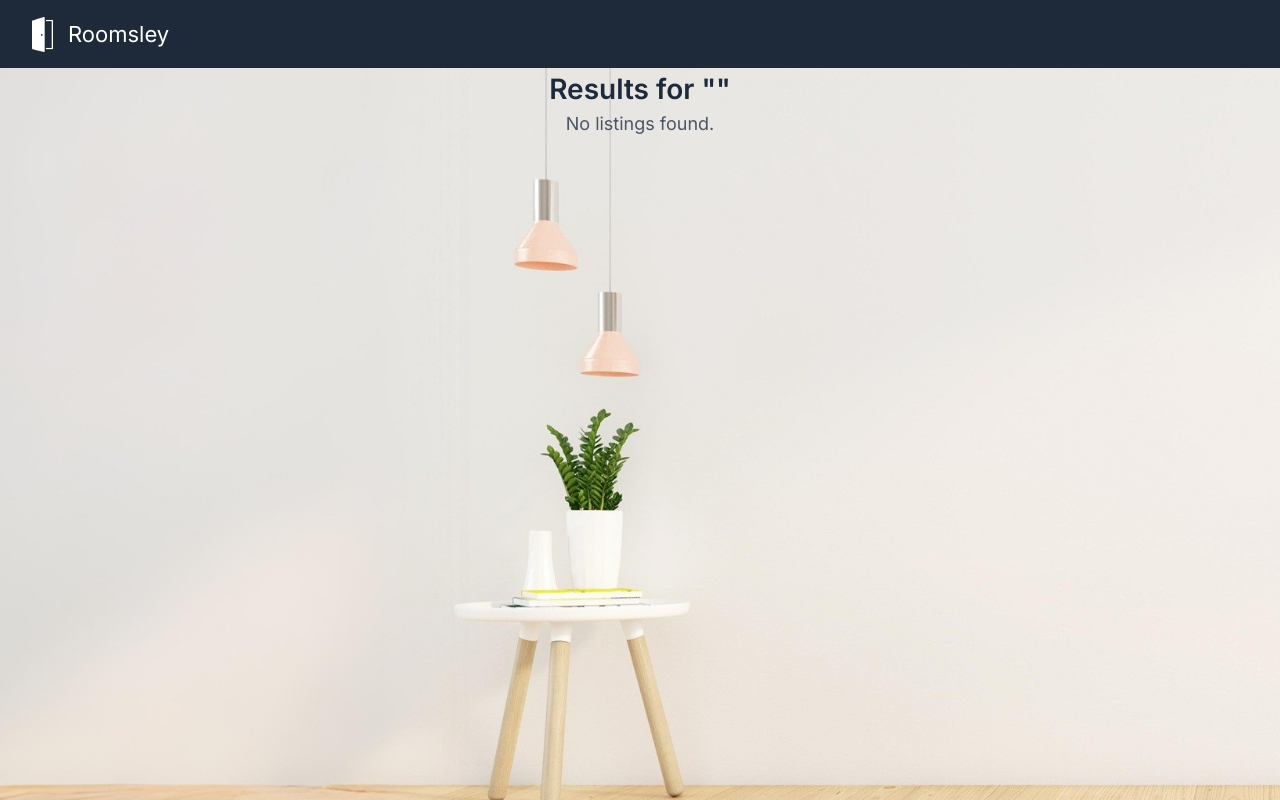
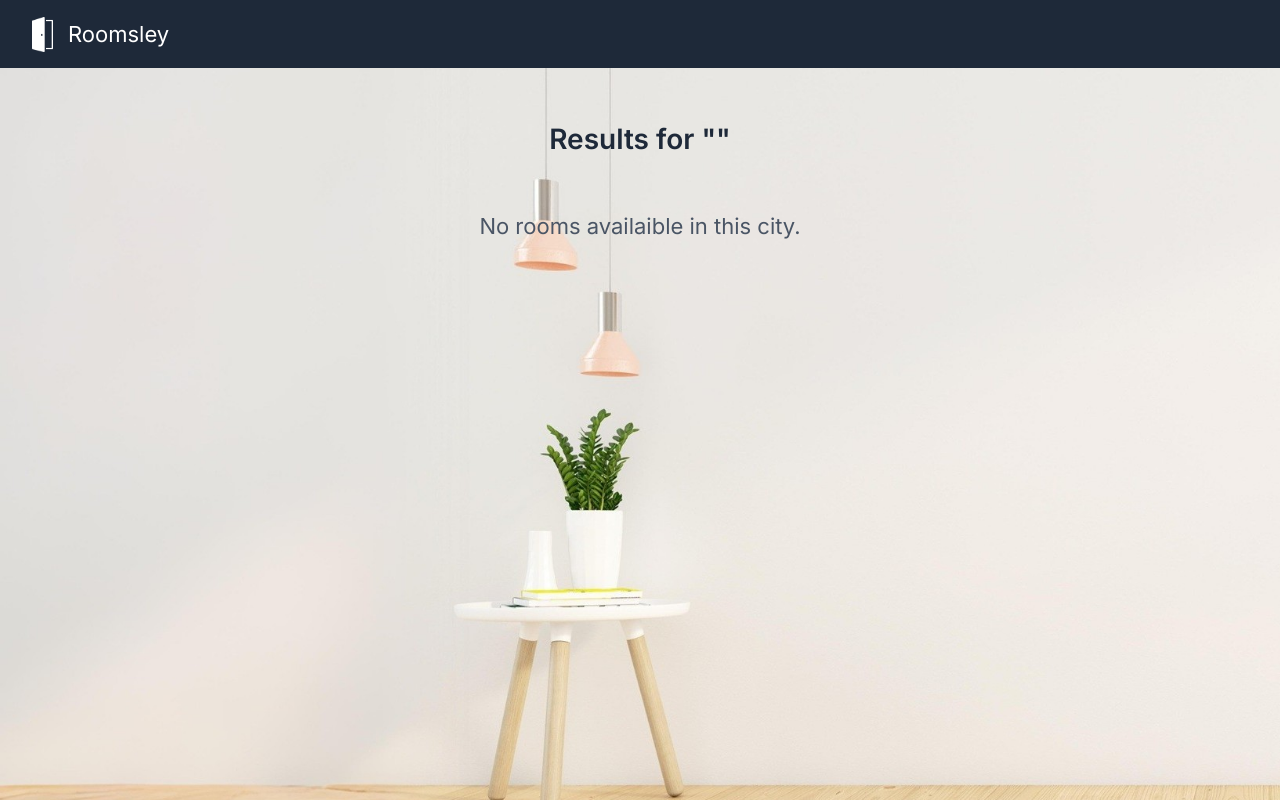
Before and after one commit to rohitkumar893/roomsley, a React (Vite) app: page /search in a window 1280 px wide. Built offline with nearby package versions, Linux system fonts and the light colour scheme.

Commit message:
modified search bar

```diff
--- a/src/pages/Listings.css
+++ b/src/pages/Listings.css
@@ -24,6 +24,10 @@
     animation-duration: 1s;
     animation-delay: 0.3s;
     animation-fill-mode: forwards;
+}
+
+.spacer{
+height: 50px;
 }
 
 .add{
--- a/src/pages/Listings.jsx
+++ b/src/pages/Listings.jsx
@@ -179,6 +179,8 @@ const handleSubmit = async (e) => {
           </div>
         ))}
     </div>
+    <div className='spacer'>
+    </div>
     </>
   )
 }
--- a/src/pages/Search.css
+++ b/src/pages/Search.css
@@ -5,3 +5,21 @@ nav{
   animation-delay: 0s;
   animation-fill-mode: forwards;
 }
+
+.prnt{
+  height: 100%;
+  width: 100%;
+  opacity:0;
+  animation-name: slideIn;
+  animation-duration: 2s;
+  animation-delay: 0s;
+  animation-fill-mode: forwards;
+}
+
+.resultsfor{
+  margin-top: 50px;
+}
+
+.roomsavail{
+  margin-top: 50px;
+}
--- a/src/pages/Search.jsx
+++ b/src/pages/Search.jsx
@@ -1,5 +1,6 @@
 import { useEffect, useState } from "react";
 import { useLocation, Link } from "react-router-dom";
+import './Search.css'
 
 const Search = () => {
   const location = useLocation();
@@ -32,19 +33,19 @@ const Search = () => {
   }, [searchTerm]);
 
   return (
-    <div>
+    <div className="prnt">
       <nav className="h-[68px] w-full flex justify-start items-center gap-[8px] bg-gray-800 text-[22px]">
         <img src='door.png' className='homeicon h-[35px]' alt="icon" />
         <Link to='/'><h1 className='text-white'>Roomsley</h1></Link>
       </nav>
 
-      <div className='text-center text-[28px] mt-6 text-gray-800 font-semibold'>
+      <div className='resultsfor text-center text-[28px] text-gray-800 font-semibold'>
         Results for "{searchTerm}"
       </div>
 
       {results.length === 0 ? (
-        <p className="text-center text-gray-600 text-[18px] mt-4">
-          No listings found.
+        <p className="roomsavail text-center text-gray-600 text-[22px]">
+          No rooms availaible in this city.
         </p>
       ) : (
         <div className="container3 flex flex-wrap justify-center gap-6 mt-8">
```
